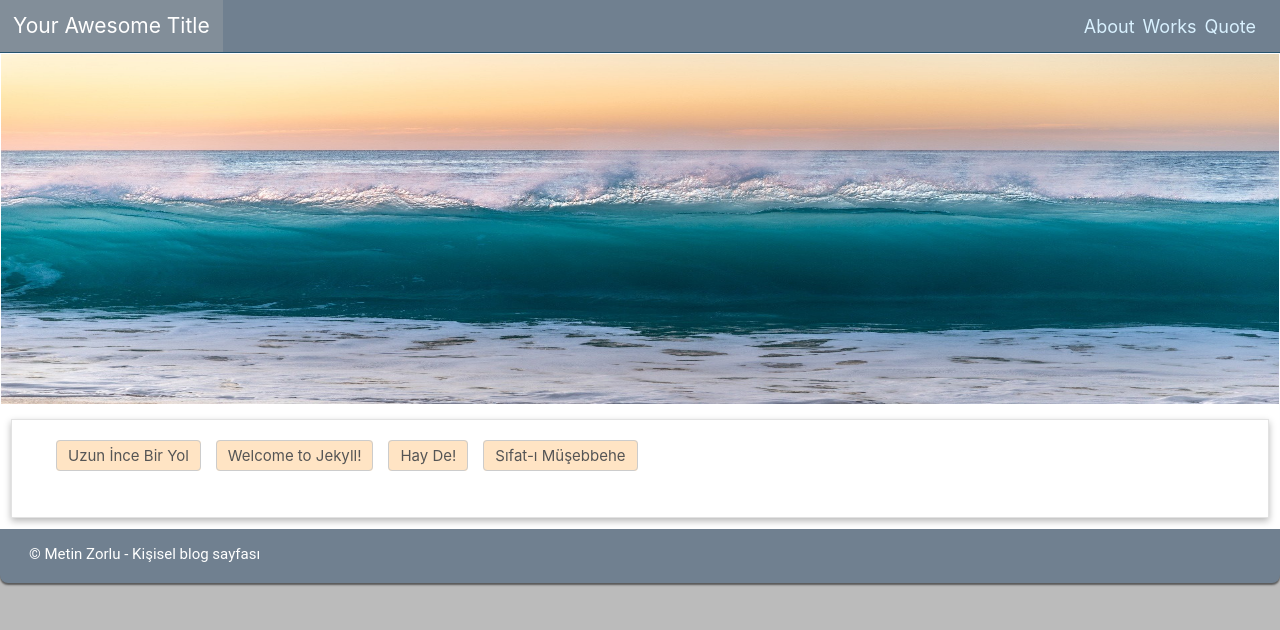
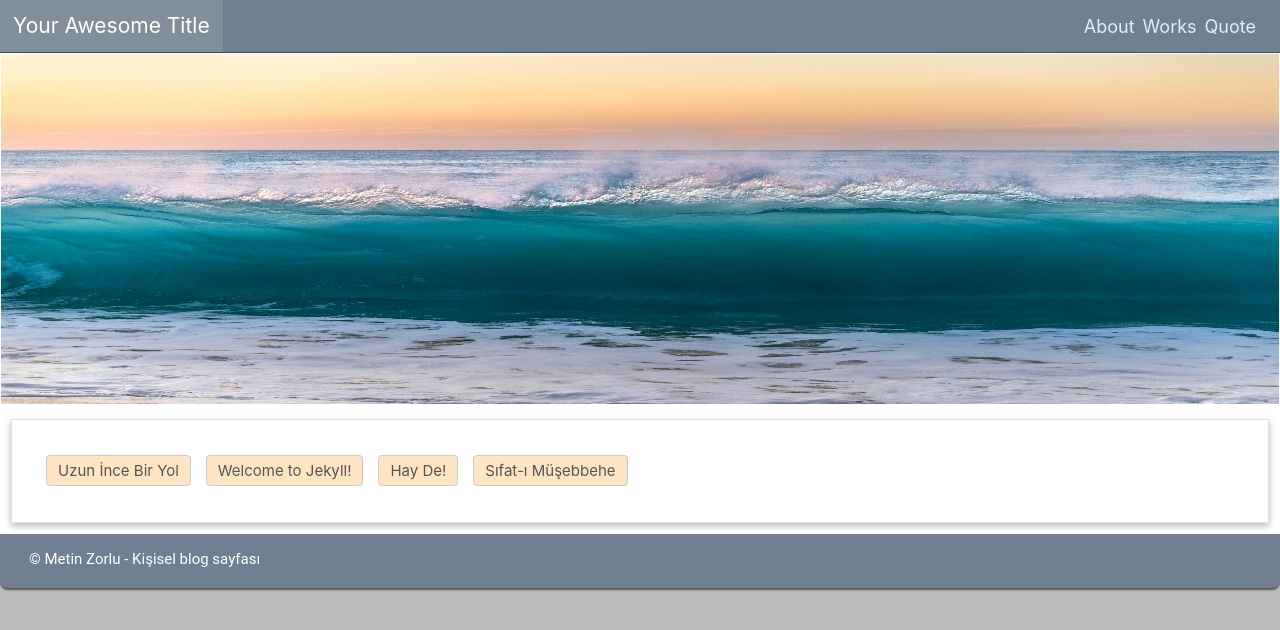
Before and after one commit to mtnzorlu/buhara, a Jekyll site: the page built from index.html, in a window 1280 px wide. Shown: the top 630 px of the page. Built offline with Jekyll 4.4.1, drawn with Linux system fonts in a browser that asks for light colours.

Commit message:
Update main.css

```diff
--- a/assets/css/main.css
+++ b/assets/css/main.css
@@ -15,7 +15,7 @@ li {text-decoration: none; list-style-type: none; float: left; padding: 0 4px;}
 .menu a {color: #d9f1ff; font-size: 18px;}
 .menu a:hover {color: #b0e2ff; border-bottom: 2px solid #d9f1ff;}
 .container {background-color: white; padding: 1px;}
-.box {background-color: white; padding: 15px 40px 40px 40px; margin: 10px; overflow-y: auto; line-height: 42px;
+.box {background-color: white; padding: 30px; margin: 10px; overflow-y: auto; line-height: 42px;
     box-shadow: #b8b8b8 0 3px 7px; border: 1px solid #e2e2e2; color: #444; font-size: 16px;}
 .content.list {text-decoration: none; list-style-type: none; display: inline-block; padding: 10px;}
 .box li {padding-right: 11px;}
@@ -42,7 +42,7 @@ h2 {color: #585858; font-size: 18px;}
 }
 @media screen and (max-device-width: 458px) {
     .menu a {font: 13px roboto, sans-serif;} .title a{font-size: 14px; line-height: 52px;} header {height: 50px;}
-    .box {padding: 15px 2px 2px 2px;}
+    .box {padding: 2px;}
 }
 
 @import url('https://fonts.googleapis.com/css2?family=Noto+Naskh+Arabic&display=swap');
```
